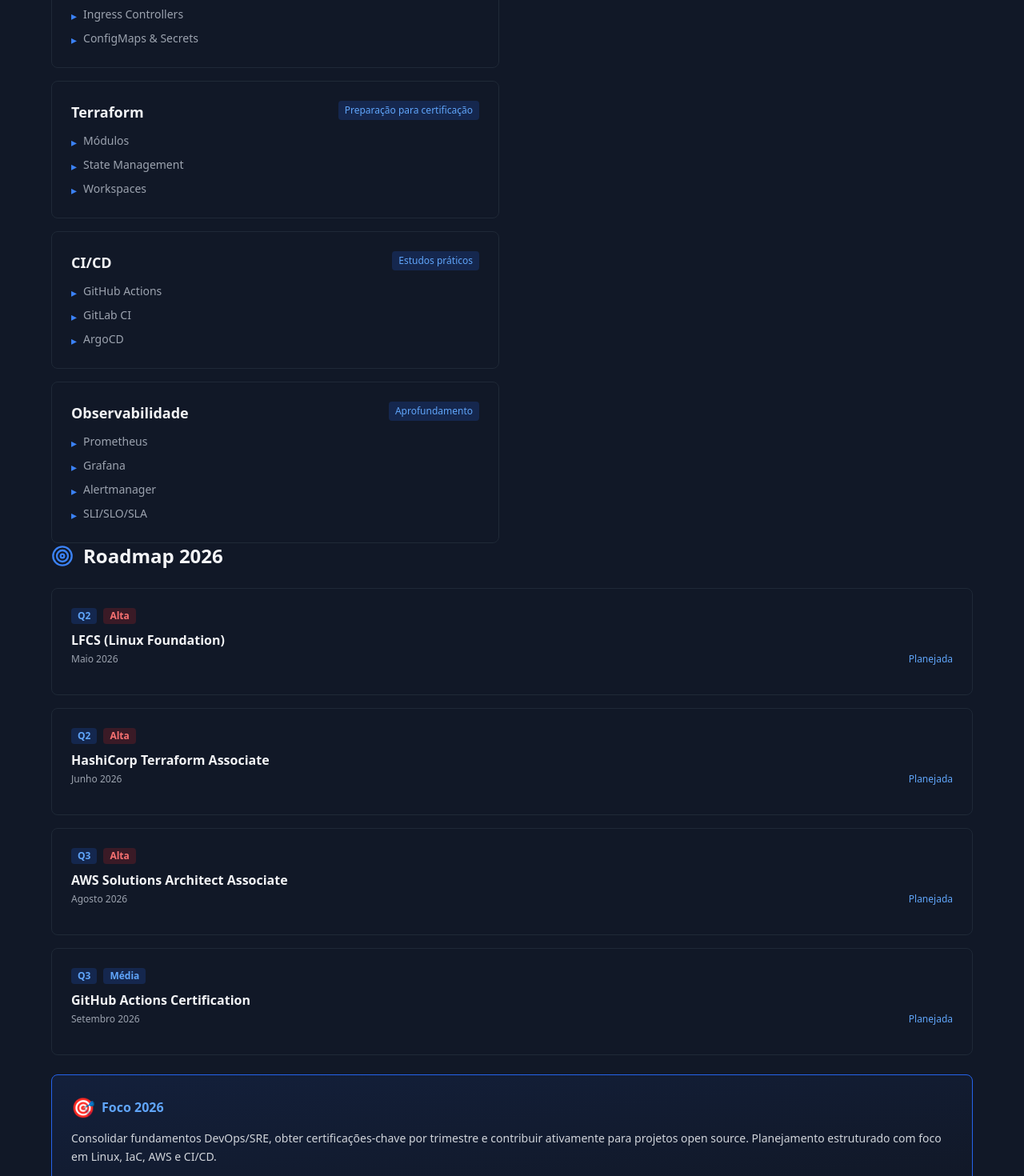
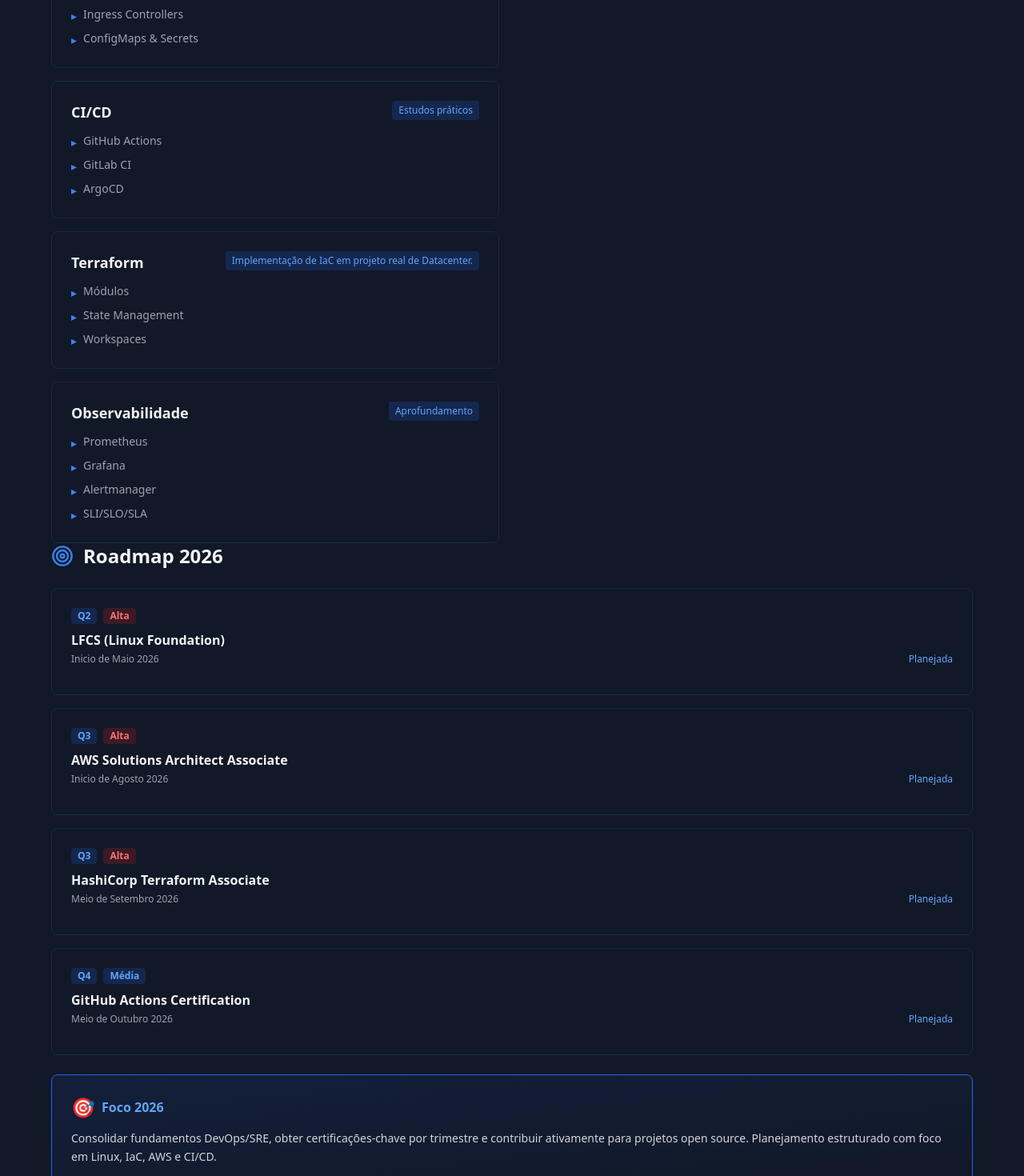
Before and after one commit to eliezer-pires/portfolio-site, a Next.js app: page / in a window 1280 px wide. Shown: the part 4920-6390 px from the top of the page at 80% size. Built offline with nearby package versions, Linux system fonts and the light colour scheme.

Commit message:
Ajuste: learning.tsx layout

```diff
--- a/src/components/Learning.tsx
+++ b/src/components/Learning.tsx
@@ -12,14 +12,14 @@
     status: "Em progresso",
   },
   {
-    area: "Terraform",
-    topics: ["Módulos", "State Management", "Workspaces"],
-    status: "Preparação para certificação",
-  },
-  {
     area: "CI/CD",
     topics: ["GitHub Actions", "GitLab CI", "ArgoCD"],
     status: "Estudos práticos",
+  },
+  {
+    area: "Terraform",
+    topics: ["Módulos", "State Management", "Workspaces"],
+    status: "Implementação de IaC em projeto real de Datacenter.",
   },
   {
     area: "Observabilidade",
@@ -33,29 +33,29 @@
     name: "LFCS (Linux Foundation)",
     status: "Planejada",
     priority: "Alta",
-    timeline: "Maio 2026",
-    quarter: "Q2",
-  },
-  {
-    name: "HashiCorp Terraform Associate",
-    status: "Planejada",
-    priority: "Alta",
-    timeline: "Junho 2026",
+    timeline: "Inicio de Maio 2026",
     quarter: "Q2",
   },
   {
     name: "AWS Solutions Architect Associate",
     status: "Planejada",
     priority: "Alta",
-    timeline: "Agosto 2026",
+    timeline: "Inicio de Agosto 2026",
+    quarter: "Q3",
+  },
+  {
+    name: "HashiCorp Terraform Associate",
+    status: "Planejada",
+    priority: "Alta",
+    timeline: "Meio de Setembro 2026",
     quarter: "Q3",
   },
   {
     name: "GitHub Actions Certification",
     status: "Planejada",
     priority: "Média",
-    timeline: "Setembro 2026",
-    quarter: "Q3",
+    timeline: "Meio de Outubro 2026",
+    quarter: "Q4",
   },
 ];
 
@@ -78,7 +78,7 @@
           Roadmap de estudos e desenvolvimento profissional
         </p>
 
-        <div className="grid grid-cols-1 lg:grid-cols-2 gap-8">
+        <div className="grid grid-cols-2 lg:grid-cols-2 gap-8">
           {/* Estudos Atuais */}
           <div>
             <div className="flex items-center gap-3 mb-6">
```
